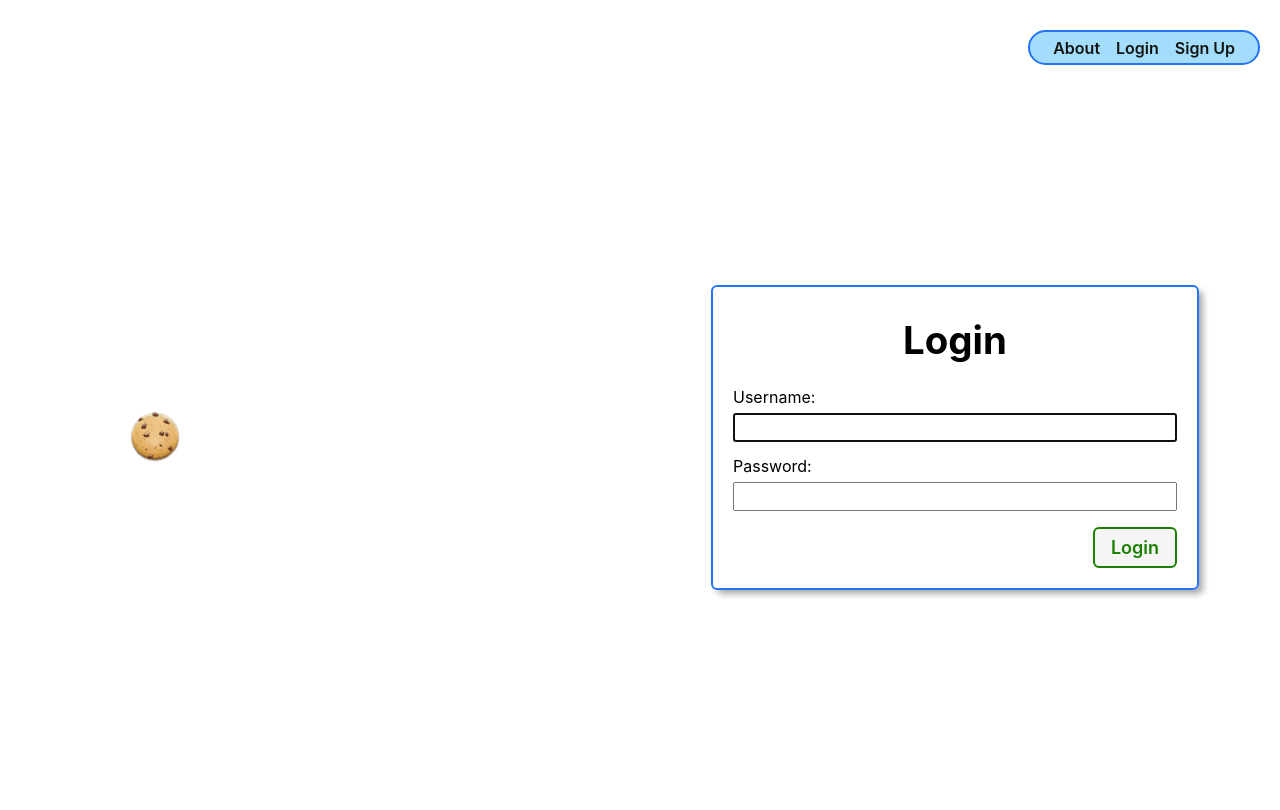
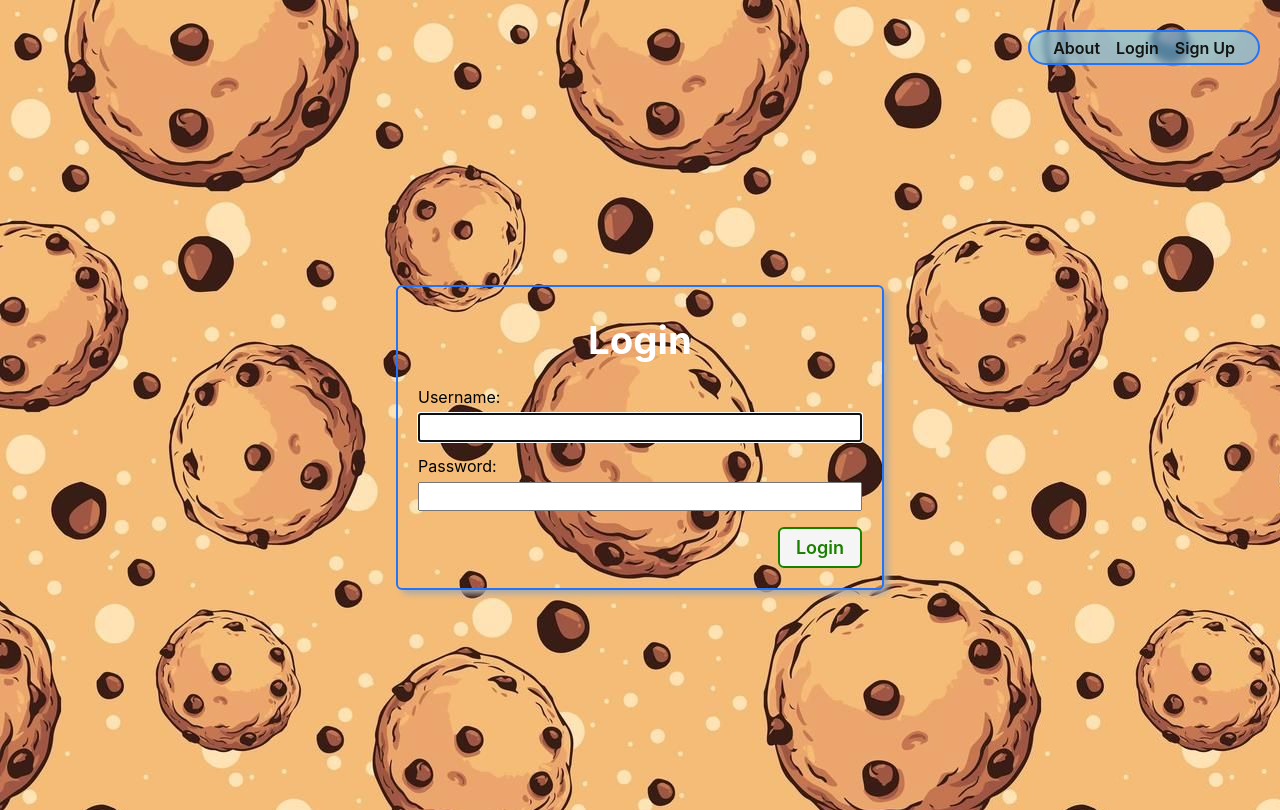
Before and after one commit to hieptrinh96/cookie-collector, a Django app: page / in a window 1280 px wide. Run offline with Django 4.2, Linux system fonts and the light colour scheme.

Commit message:
add background image

```diff
--- a/main_app/static/css/home.css
+++ b/main_app/static/css/home.css
@@ -84,3 +84,11 @@ main>section {
     max-width: 520px;
   }
 }
+
+body {
+  background-image: url('../images/cookiebackground.jpeg');
+}
+
+h1 {
+  color: white;
+}
--- a/main_app/templates/home.html
+++ b/main_app/templates/home.html
@@ -7,11 +7,6 @@
 
 {% block content %}
 
-<section class="logo-container">
-  <div class="cat-container">
-    <img src="{% static 'images/cookiehome.png' %}" alt="The Cookie Collector" />
-  </div>
-</section>
 {% if not user.is_authenticated %}
   <section>
     <form action="{% url 'home' %}" method="post" class="login">
```
Also changed, not shown: main_app/static/images/cookiebackground.jpeg (added).
